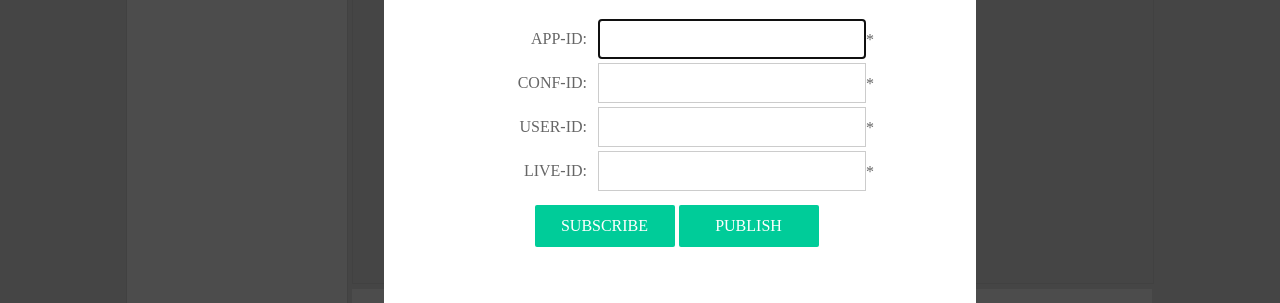
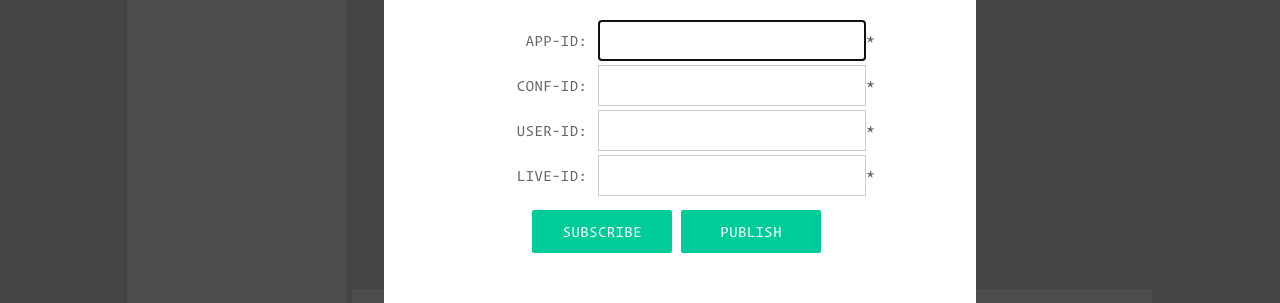
Before and after one commit to oswystan/wrtc-web, a website: page static/index.html in a window 1280 px wide. Both pictures are taken after a click on the icon "add". Shown: the part 232-535 px from the top of the page. Drawn offline with Linux system fonts and the light colour scheme.

Commit message:
feature: use a special font

```diff
--- a/static/css/main.css
+++ b/static/css/main.css
@@ -1,3 +1,9 @@
+@font-face {
+    font-family: "opmono";
+    src: url("/font/opmono.otf");
+}
+
+
 #header {
     background-color: #666666;
     color: #FFF;
@@ -22,7 +28,7 @@ body {
     background-color: #e8e8e8;
     margin: 0;
     padding: 0;
-    font-family: skia;
+    font-family: opmono;
 }
 
 #main {
@@ -200,7 +206,7 @@ body {
 #diag_add_attender input[type="text"] {
     width: 80%;
     font-size: 1.2em;
-    font-family: skia;
+    font-family: opmono;
     padding: 8px 14px;
     border-style: solid;
     border-width: 1px;
@@ -216,7 +222,7 @@ body {
     border-style: none;
     margin: 10px 0;
     color: #fff;
-    font-family: skia;
+    font-family: opmono;
     cursor: pointer;
     width: 140px;
 }
```
Also changed, not shown: static/font/opmono.otf (added).
